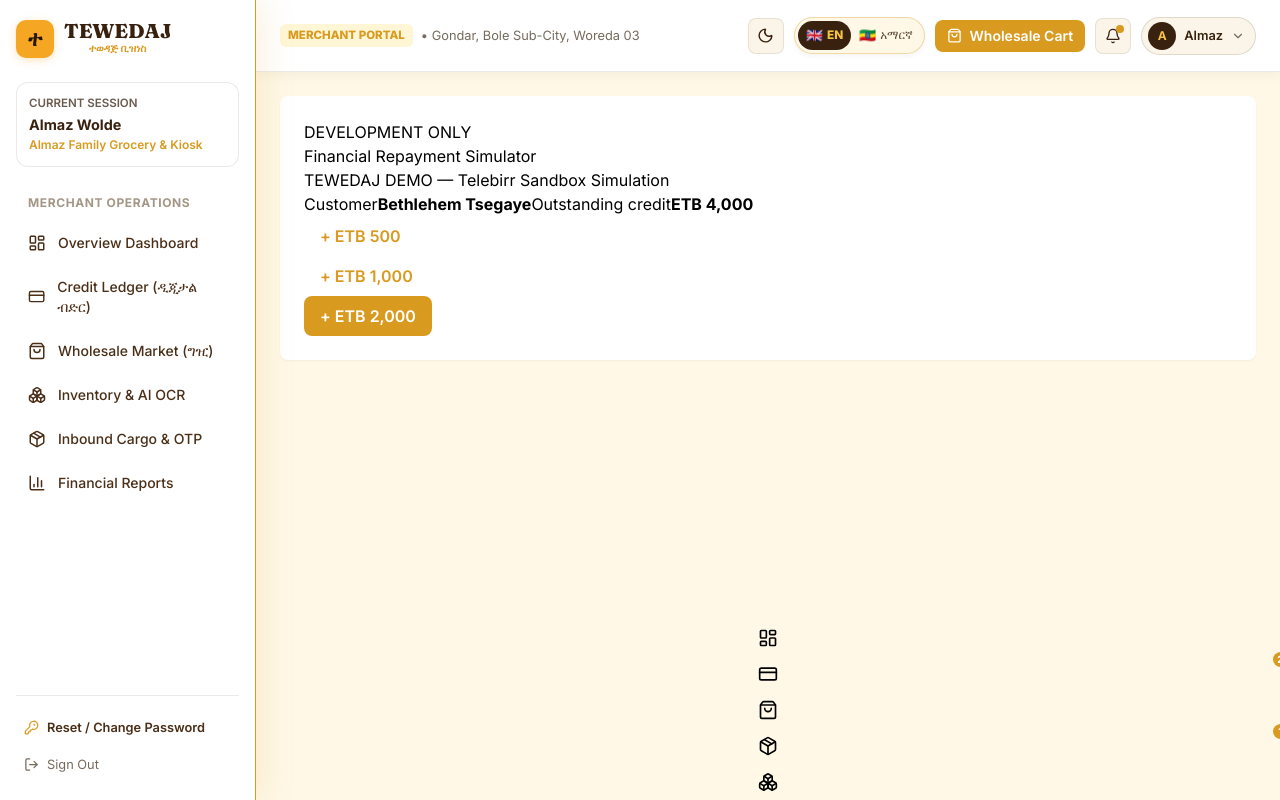
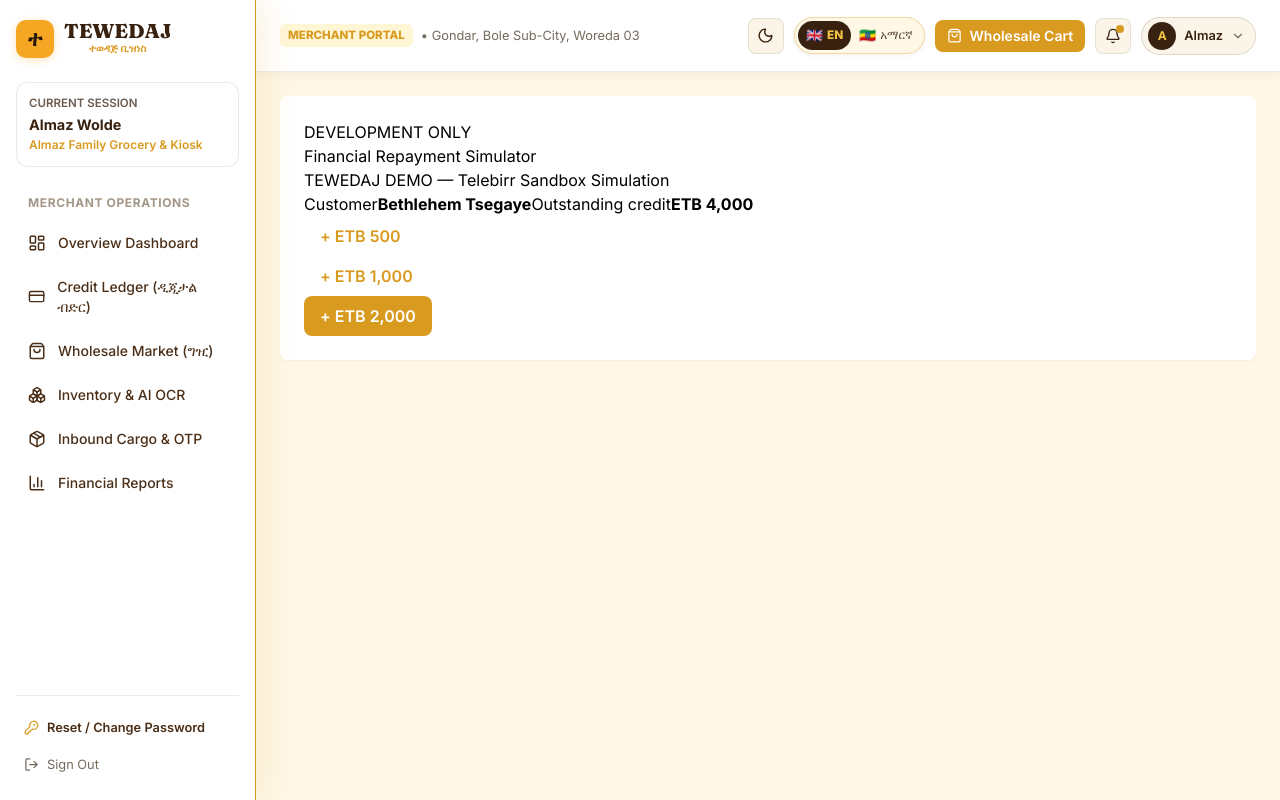
Before and after one commit to ashenafi-messle/Tewedaj-digital-, a Next.js app: page /dev/financial-simulator in a window 1280 px wide. Built offline with nearby package versions, Linux system fonts and the light colour scheme.

Commit message:
Merge remote and local changes

```diff
--- a/src/components/dashboard/DashboardLayout.tsx
+++ b/src/components/dashboard/DashboardLayout.tsx
@@ -4,7 +4,6 @@
 import { useApp } from '../../context/AppContext'
 import { RoleSidebar } from '../navigation/RoleSidebar'
 import { RoleHeader } from '../navigation/RoleHeader'
-import { MobileBottomNav } from '../common/MobileBottomNav'
 
 interface DashboardLayoutProps {
   children: ReactNode
@@ -42,7 +41,6 @@
           <div className="dashboard-content">
             {children}
           </div>
-          <MobileBottomNav />
         </div>
       </div>
     </SidebarContext.Provider>
```
